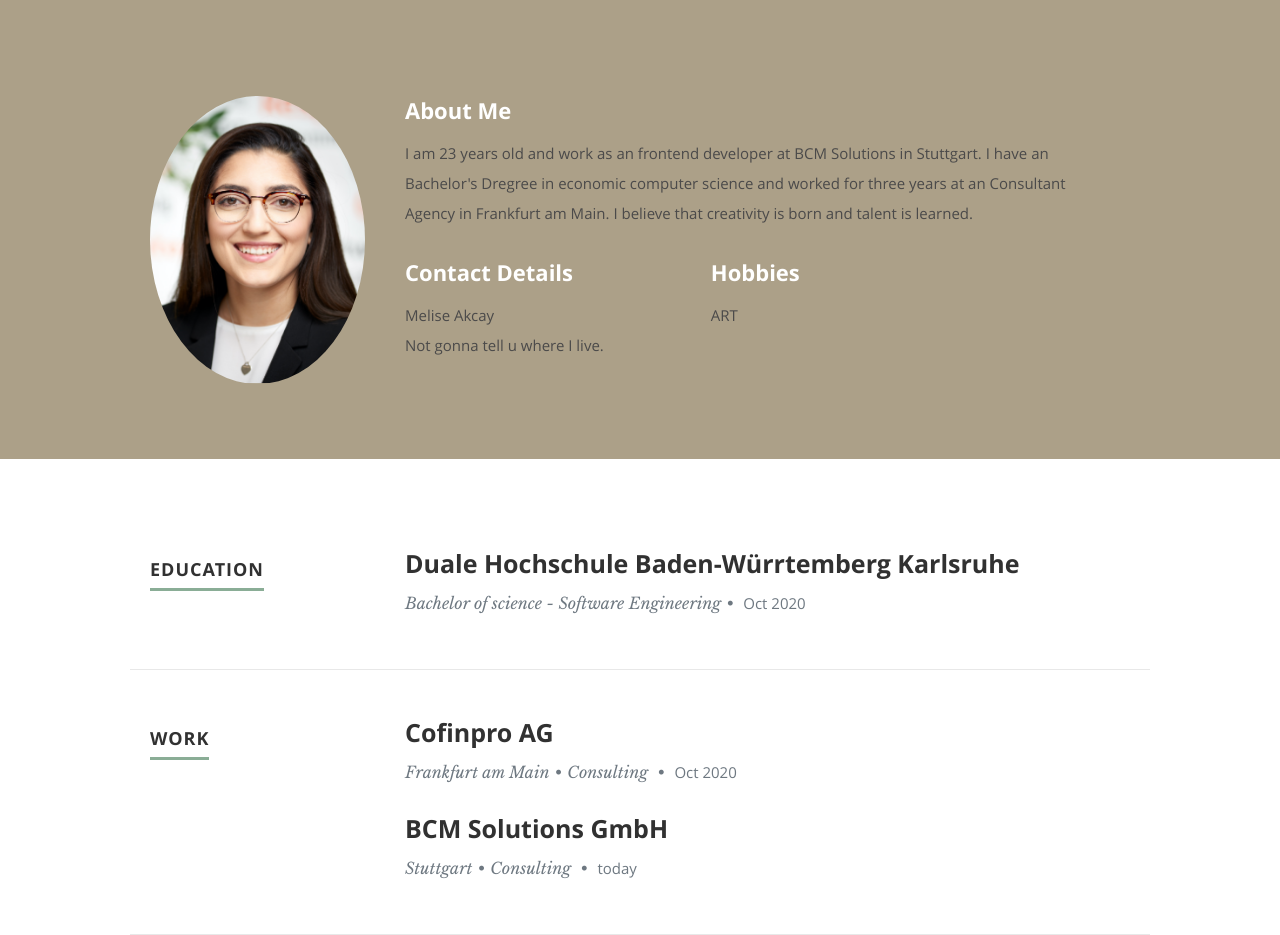
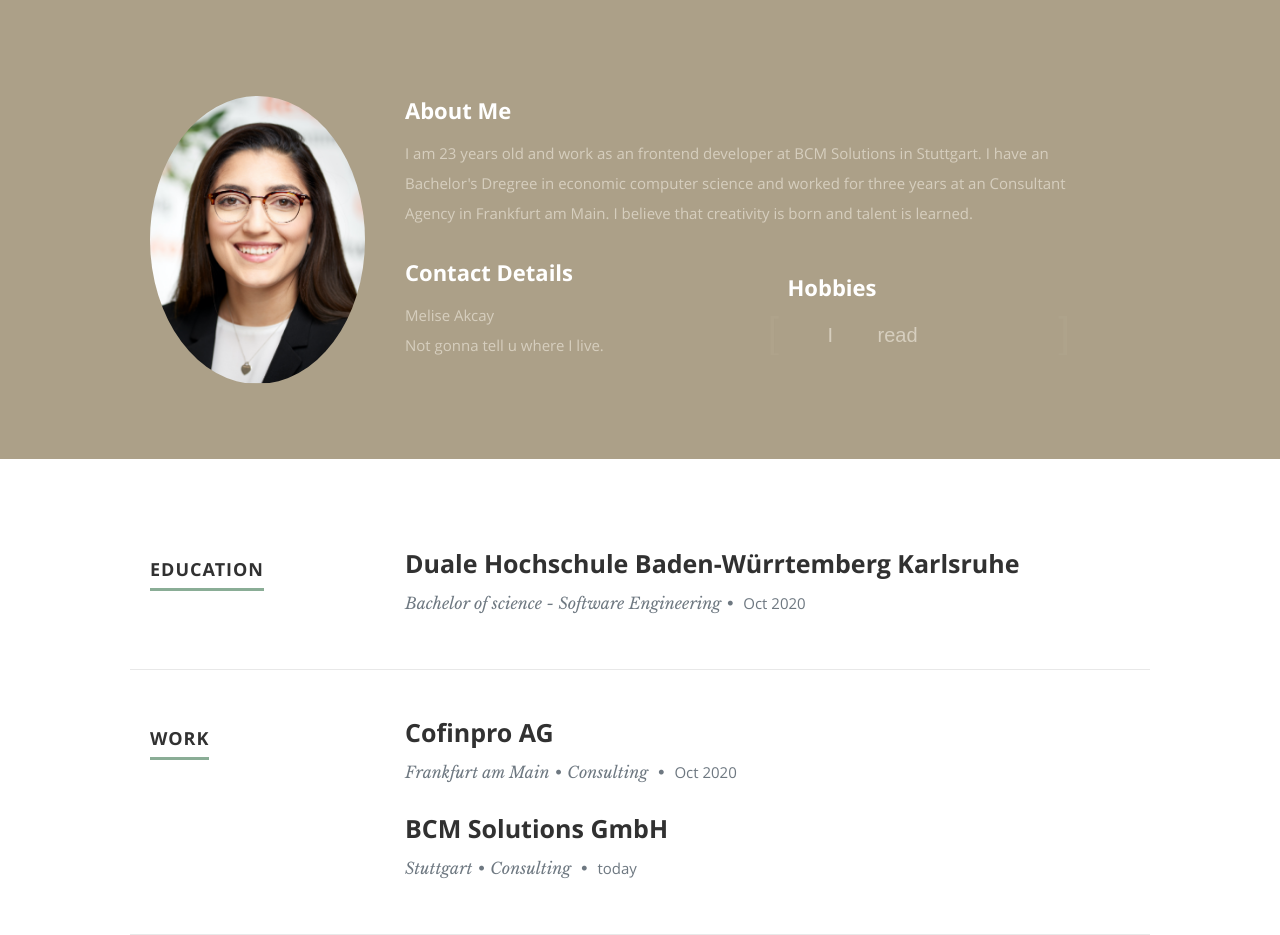
Before and after one commit to melakc/myWebsiteReact, a React (Create React App) app: page / in a window 1280 px wide. Shown: the part 800-1735 px from the top of the page. Built offline with nearby package versions, Linux system fonts and the light colour scheme.

Commit message:
added Hobbies with animation

```diff
--- a/public/css/layout.css
+++ b/public/css/layout.css
@@ -244,7 +244,7 @@ ul#nav li.current a {
 }
 #about p {
   line-height: 30px;
-  color: #4b4a4a;
+  color: #d6cebe;
 }
 #about .profile-pic {
   position: relative;
@@ -254,11 +254,6 @@ ul#nav li.current a {
 }
 #about .contact-details {
   width: 41.66667%;
-}
-#about .hobbies {
-  width: 41.66667%;
-}
-#about .hobbies-text {
 }
 
 #about .download {
--- a/public/css/media-queries.css
+++ b/public/css/media-queries.css
@@ -51,7 +51,7 @@
     height: auto;
     margin-left: 12px;
   }
-  #about .contact-details {
+  #about .contact-details .content {
     width: 50%;
   }
   #about .download {
--- a/public/index.html
+++ b/public/index.html
@@ -27,6 +27,10 @@
     <link rel="stylesheet" href="%PUBLIC_URL%/css/layout.css" />
     <link rel="stylesheet" href="%PUBLIC_URL%/css/media-queries.css" />
     <link rel="stylesheet" href="%PUBLIC_URL%/css/magnific-popup.css" />
+    <link
+      href="https://fonts.googleapis.com/css?family=Lato"
+      rel="stylesheet"
+    />
 
     <script src="%PUBLIC_URL%/js/modernizr.js"></script>
     <title>Sample resume</title>
--- a/src/components/About.js
+++ b/src/components/About.js
@@ -16,7 +16,7 @@ export default class About extends Component {
             <h2>About Me</h2>
             <p>{resumeData.aboutme}</p>
             <div className="row">
-              <div className="columns contact-details">
+              <div className="column contact-details">
                 <h2>Contact Details</h2>
                 <p className="address">
                   <span>{resumeData.name}</span>
@@ -25,10 +25,18 @@ export default class About extends Component {
                   <br></br>
                 </p>
               </div>
-              <div className="row">
-                <div className="columns hobbies">
-                  <h2>Hobbies</h2>
-                  <p className="hobbies-text">{resumeData.hobbies}</p>
+              <div className="column content">
+                <h2>Hobbies</h2>
+                <div class="content__container">
+                  <p class="content__container__text">I</p>
+                  <ul class="content__container__list">
+                    <li class="content__container__list__item">create art</li>
+                    <li class="content__container__list__item">photograph</li>
+                    <li class="content__container__list__item">read</li>
+                    <li class="content__container__list__item">
+                      play basketball
+                    </li>
+                  </ul>
                 </div>
               </div>
             </div>
--- /dev/null
+++ b/src/hobbies.scss
@@ -0,0 +1,229 @@
+body {
+  width: 100%;
+  height: 100%;
+}
+
+.content {
+  position: absolute;
+  padding-top: 30px;
+  top: 50%;
+  left: 50%;
+  height: auto;
+  overflow: hidden;
+
+  font-family: "opendand-regular", sans-serif;
+  font-size: 20px;
+  line-height: 40px;
+  color: #d6cebe;
+
+  &__container {
+    overflow: hidden;
+    height: 40px;
+    padding: 0 40px;
+
+    &:before {
+      content: "[";
+      padding-top: 70px;
+      left: 0;
+    }
+
+    &:after {
+      content: "]";
+      padding-top: 70px;
+      right: 0;
+    }
+
+    &:after,
+    &:before {
+      position: absolute;
+      top: 0;
+
+      color: #d6cebe;
+      font-size: 42px;
+      line-height: 40px;
+
+      -webkit-animation-name: opacity;
+      -webkit-animation-duration: 2s;
+      -webkit-animation-iteration-count: infinite;
+      animation-name: opacity;
+      animation-duration: 2s;
+      animation-iteration-count: infinite;
+    }
+
+    &__text {
+      display: inline;
+      margin: 0;
+    }
+
+    &__list {
+      margin-top: 0;
+      padding-left: 50px;
+      text-align: left;
+      list-style: none;
+
+      -webkit-animation-name: change;
+      -webkit-animation-duration: 10s;
+      -webkit-animation-iteration-count: infinite;
+      animation-name: change;
+      animation-duration: 10s;
+      animation-iteration-count: infinite;
+
+      &__item {
+        line-height: 40px;
+        margin: 0;
+      }
+    }
+  }
+}
+
+@-webkit-keyframes opacity {
+  0%,
+  100% {
+    opacity: 0;
+  }
+  50% {
+    opacity: 1;
+  }
+}
+
+@-webkit-keyframes change {
+  0%,
+  12.66%,
+  100% {
+    transform: translate3d(0, 0, 0);
+  }
+  16.66%,
+  29.32% {
+    transform: translate3d(0, -25%, 0);
+  }
+  33.32%,
+  45.98% {
+    transform: translate3d(0, -50%, 0);
+  }
+  49.98%,
+  62.64% {
+    transform: translate3d(0, -75%, 0);
+  }
+  66.64%,
+  79.3% {
+    transform: translate3d(0, -50%, 0);
+  }
+  83.3%,
+  95.96% {
+    transform: translate3d(0, -25%, 0);
+  }
+}
+
+@-o-keyframes opacity {
+  0%,
+  100% {
+    opacity: 0;
+  }
+  50% {
+    opacity: 1;
+  }
+}
+
+@-o-keyframes change {
+  0%,
+  12.66%,
+  100% {
+    transform: translate3d(0, 0, 0);
+  }
+  16.66%,
+  29.32% {
+    transform: translate3d(0, -25%, 0);
+  }
+  33.32%,
+  45.98% {
+    transform: translate3d(0, -50%, 0);
+  }
+  49.98%,
+  62.64% {
+    transform: translate3d(0, -75%, 0);
+  }
+  66.64%,
+  79.3% {
+    transform: translate3d(0, -50%, 0);
+  }
+  83.3%,
+  95.96% {
+    transform: translate3d(0, -25%, 0);
+  }
+}
+
+@-moz-keyframes opacity {
+  0%,
+  100% {
+    opacity: 0;
+  }
+  50% {
+    opacity: 1;
+  }
+}
+
+@-moz-keyframes change {
+  0%,
+  12.66%,
+  100% {
+    transform: translate3d(0, 0, 0);
+  }
+  16.66%,
+  29.32% {
+    transform: translate3d(0, -25%, 0);
+  }
+  33.32%,
+  45.98% {
+    transform: translate3d(0, -50%, 0);
+  }
+  49.98%,
+  62.64% {
+    transform: translate3d(0, -75%, 0);
+  }
+  66.64%,
+  79.3% {
+    transform: translate3d(0, -50%, 0);
+  }
+  83.3%,
+  95.96% {
+    transform: translate3d(0, -25%, 0);
+  }
+}
+
+@keyframes opacity {
+  0%,
+  100% {
+    opacity: 0;
+  }
+  50% {
+    opacity: 1;
+  }
+}
+
+@keyframes change {
+  0%,
+  12.66%,
+  100% {
+    transform: translate3d(0, 0, 0);
+  }
+  16.66%,
+  29.32% {
+    transform: translate3d(0, -25%, 0);
+  }
+  33.32%,
+  45.98% {
+    transform: translate3d(0, -50%, 0);
+  }
+  49.98%,
+  62.64% {
+    transform: translate3d(0, -75%, 0);
+  }
+  66.64%,
+  79.3% {
+    transform: translate3d(0, -50%, 0);
+  }
+  83.3%,
+  95.96% {
+    transform: translate3d(0, -25%, 0);
+  }
+}
--- a/src/index.js
+++ b/src/index.js
@@ -1,5 +1,6 @@
 import React from "react";
 import ReactDOM from "react-dom";
 import App from "./App";
+import "./hobbies.scss";
 
 ReactDOM.render(<App />, document.getElementById("root"));
```
